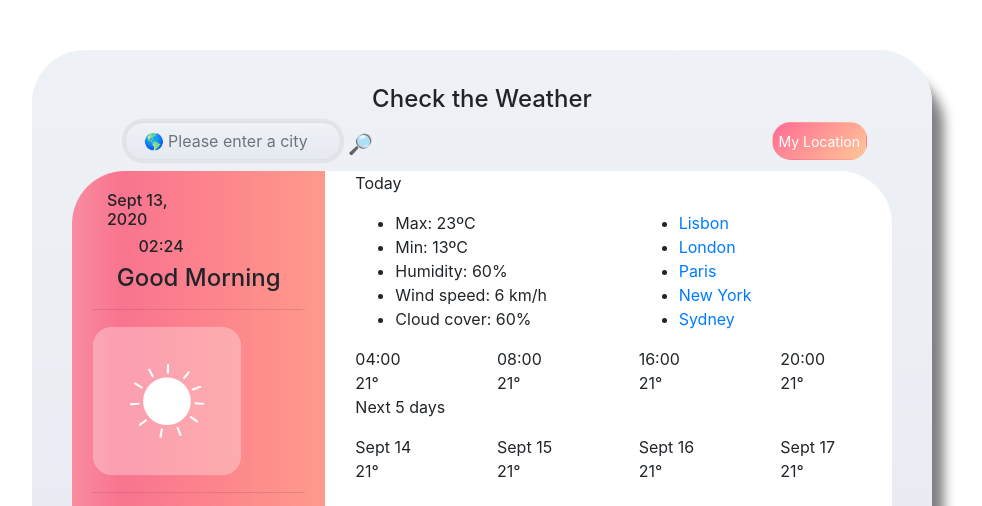
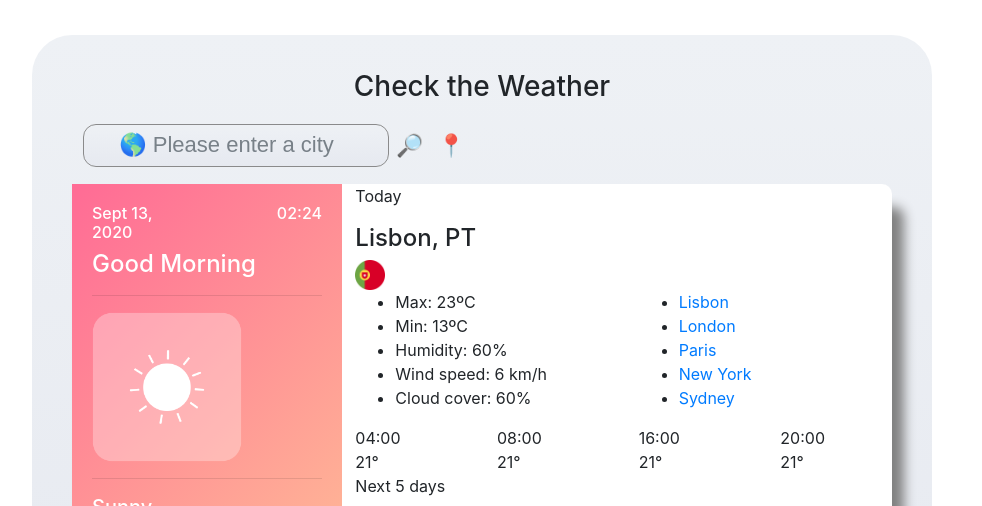
Before and after one commit to carlan92/Project-Weather-Check2020, a plain HTML site: page index.html in a window 1280 px wide. Shown: the top 506 px of the page, without its empty margins (88-1070 px from the left). Drawn offline with nearby package versions, Linux system fonts and the light colour scheme.

Commit message:
HTML + CSS diverse changes

```diff
--- a/index.html
+++ b/index.html
@@ -7,7 +7,7 @@
       content="width=
     , initial-scale=1.0"
     />
-    <title>WeatherApp</title>
+    <title>ProjectWeather</title>
 
     <link
       rel="stylesheet"
@@ -24,40 +24,32 @@
 
     <div class="container">
       <div class="bodybox body1">
-        <h4>Check the Weather</h4>
+          <h3> Check the Weather</h3>
+        <form class="form-inline change-city" id="search-form">
+          <div class="form-group">
+            <input type="search" class="form-control form-control-sm btn-light" placeholder="🌎 Please enter a city" autocomplete="off"
+              id="search-input" />
+          </div>
+          <button type="submit" class="btn btn-primary btn-sm" id="search-button">
+          🔎
+          </button>
+          <button type="submit" class="btn btn-primary btn-sm" id="location-button">
+          📍
+          </button>
+        </form>
 
-        <form id="searchForm">
-          <div class="row">
-            <div class="input-group col-5 searchEngine">
-              <input
-                type="search"
-                placeholder="🌎 Please enter a city"
-                class="form-control btn btn-light"
-                id="enterCity"
-                autocomplete="off"
-                autofocus="on"
-              />
-
-              <button type="submit" class="btn btn-secondary">🔎</button>
-            </div>
-
-            <div class="col text-right">
-              <button class="btn loc-btn">
-                <span id="currentLocButton"> My Location</span>
-              </button>
-            </div>
-          </div>
-        </form>
 
         <div class="bodybox body2">
           <div class="row">
             <div class="col-4">
-                <div class="card-body leftSide">
+                <div class="card-body sideBar">
+                  <div class="row">
                   <div class="col-6">
                     <h6>Sept 13, 2020</h6>
                   </div>
                   <div class="col-6">
                      <h6 class="currentHour">02:24</h6>
+                  </div>
                   </div>
                     <h4>Good Morning</h4>
                     <hr />
@@ -66,13 +58,16 @@
                     <h5>Sunny</h5>
                     <h1>24º</h1>
                     <h5>ºC|ºF</h5>
-                    <h4>Lisbon, PT</h4>
+
+
                   </div>
 
                 </div>
 
                 <div class="col-8">
                   <p>Today</p>
+                  <h4>Lisbon, PT</h4>
+                  <img src="images/flags-icons/PT-flag.png" width="30px" />
                     <div class="row">
 
                       <div class="col-6">
--- a/src/style.css
+++ b/src/style.css
@@ -1,104 +1,57 @@
-h4 {
-  text-align: center;
-}
-
-.searchEngine {
-  padding-right: 30px;
-  padding-left: 73px;
-}
-
 .body1 {
   background-image: linear-gradient(to top, #e6e9f0 0%, #eef1f5 100%);
   width: 900px;
   height: 710px;
   padding: 35px 35px;
-  margin: 50px;
-  border-radius: 53px;
-  box-shadow: 12px 23px 12px grey;
+  margin: 35px;
+  border-radius: 40px;
 }
 
+form.change-city {
+  margin: 0;
+  color: #fcfafb;
+  padding: 10px 16px;
+  opacity: 0.9;
+  font-family: "Abel", sans-serif;
+}
+h3 {
+  text-align: center;
+}
 .body2 {
   background-color: white;
   width: 820px;
-  height: 510px;
+  height: 513px;
   padding: 0px 0px;
   margin: 5px;
-  border-radius: 60px 53px 53px 60px;
+  box-shadow: 12px 23px 12px grey;
+
+  border-radius: 60px 10px 10px 60px;
 }
-.container {
-  padding-right: 0px;
-  padding-left: 0px;
+
+.btn-light {
+  width: 233px;
+  font-size: 22px;
+  text-align: center;
+  border-color: grey;
+  border-radius: 13px;
+  background-image: linear-gradient(to top, #e6e9f0 0%, #eef1f5 100%);
 }
-.loc-btn {
+
+.btn-sm {
   padding: 6px;
   color: #fff;
-  border-radius: 60px 53px 53px 60px;
-  background-image: linear-gradient(-45deg, #ffc796 0%, #ff6b95 100%);
-}
-.text-right {
-  padding-right: 45px;
-  padding-left: 30px;
-}
-#currentLocButton {
-  font-size: 14px;
-}
-.btn-light {
-  border-color: grey;
-  border-radius: 18px;
-  background-image: linear-gradient(to top, #e6e9f0 0%, #eef1f5 100%);
-}
-.input-group > .custom-select:not(:last-child),
-.input-group > .form-control:not(:last-child) {
-  border-top-right-radius: 18px;
-  border-bottom-right-radius: 18px;
-}
-
-.btn-secondary {
-  padding: 6px;
-  color: #fff;
-  font-size: 20px;
+  font-size: 22px;
   border-color: transparent;
   background-color: transparent;
 }
 
+.sideBar {
+  width: 270px;
+  color: white;
+  height: 513px;
+  border-radius: 10px 0px 0px 10 px;
+  background-image: linear-gradient(-45deg, #ffc796 0%, #ff6b95 100%);
+}
 .currentHour {
   text-align: right;
 }
-
-/* Sections of Layout
--------------------------------------- */
-/* Layout is stacked vertically by default (for narrower viewports), so give some breathing room between the sections. */
-.grid > * {
-  margin-bottom: 10px;
-}
-
-/* Now let's apply grid for wider viewports. */
-@media screen and (min-width: 40em) {
-  .grid > * {
-    margin-bottom: 0;
-  }
-  /* Define the grid */
-  .grid {
-    display: grid;
-    grid-template-columns: 3fr 3fr 0fr;
-    grid-gap: 0px 10px;
-  }
-  .leftSide {
-    grid-row-end: span 2;
-    border-radius: 53px 0px 0px 53px;
-
-    background-image: linear-gradient(
-      to right,
-      #f78ca0 0%,
-      #f9748f 19%,
-      #fd868c 60%,
-      #fe9a8b 100%
-    );
-  }
-}
-.right {
-  grid-row-end: span 2;
-}
-.grid {
-  grid-column: 2;
-}
```
Also changed, not shown: 1 other file.
